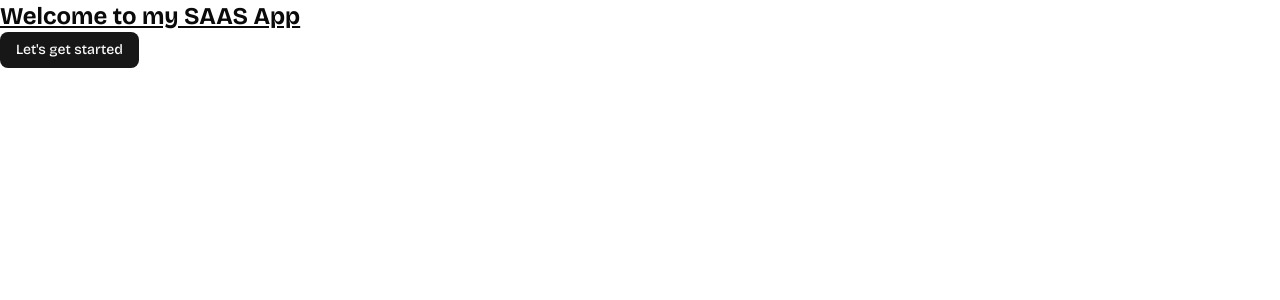
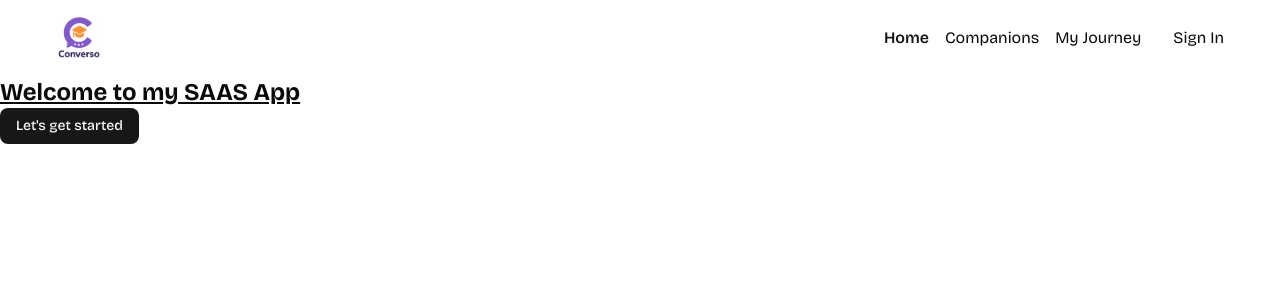
Before and after one commit to ismailalpha1/jsm_saas, a Next.js app: page / in a window 1280 px wide. Shown: the top 300 px of the page. Built offline with nearby package versions, Linux system fonts and the light colour scheme.

Commit message:
Finishing Navbar section

```diff
--- a/app/layout.tsx
+++ b/app/layout.tsx
@@ -2,6 +2,7 @@
 import { Bricolage_Grotesque, Geist } from "next/font/google";
 import "./globals.css";
 import { cn } from "@/lib/utils";
+import Navbar from "@/components/Navbar";
 
 const geist = Geist({subsets:['latin'],variable:'--font-sans'});
 
@@ -22,7 +23,9 @@
 }>) {
   return (
     <html lang="en" className={cn("font-sans", geist.variable)}>
-      <body className={`${bricolage.variable} antialiased`}>{children}</body>
+      <body className={`${bricolage.variable} antialiased`}>
+        <Navbar/>
+        {children}</body>
     </html>
   );
 }
--- /dev/null
+++ b/components/NavItems.tsx
@@ -0,0 +1,25 @@
+"use client";
+import Link from "next/link";
+import { usePathname } from "next/navigation";
+import { cn } from "@/lib/utils";
+
+const navItems = [
+  { label: "Home", href: "/" },
+  { label: "Companions", href: "/companions" },
+  { label: "My Journey", href: "/my-journey" },
+];
+
+const NavItems = () => {
+  const pathname = usePathname();
+  return (
+    <nav className="flex items-center gap-4">
+      {navItems.map(({ label, href }) => (
+        <Link href={href} key={label} className={cn(pathname == href && 'text-primary font-semibold')}>
+          {label}
+        </Link>
+      ))}
+    </nav>
+  );
+};
+
+export default NavItems;
--- /dev/null
+++ b/components/Navbar.tsx
@@ -0,0 +1,21 @@
+import Link from "next/link";
+import Image from "next/image";
+import NavItems from "./NavItems";
+
+const Navbar = () => {
+  return (
+    <nav className="navbar">
+        <Link href="/">
+            <div className="flex items-center gap-2.5 cursor-pointer">
+                <Image src="/images/logo.svg" alt="logo" width={46} height={44}/>
+            </div>
+        </Link>
+        <div className="flex items-center gap-8">
+            <NavItems/>
+            <p>Sign In</p>
+        </div>
+    </nav>
+  )
+};
+
+export default Navbar;
```
